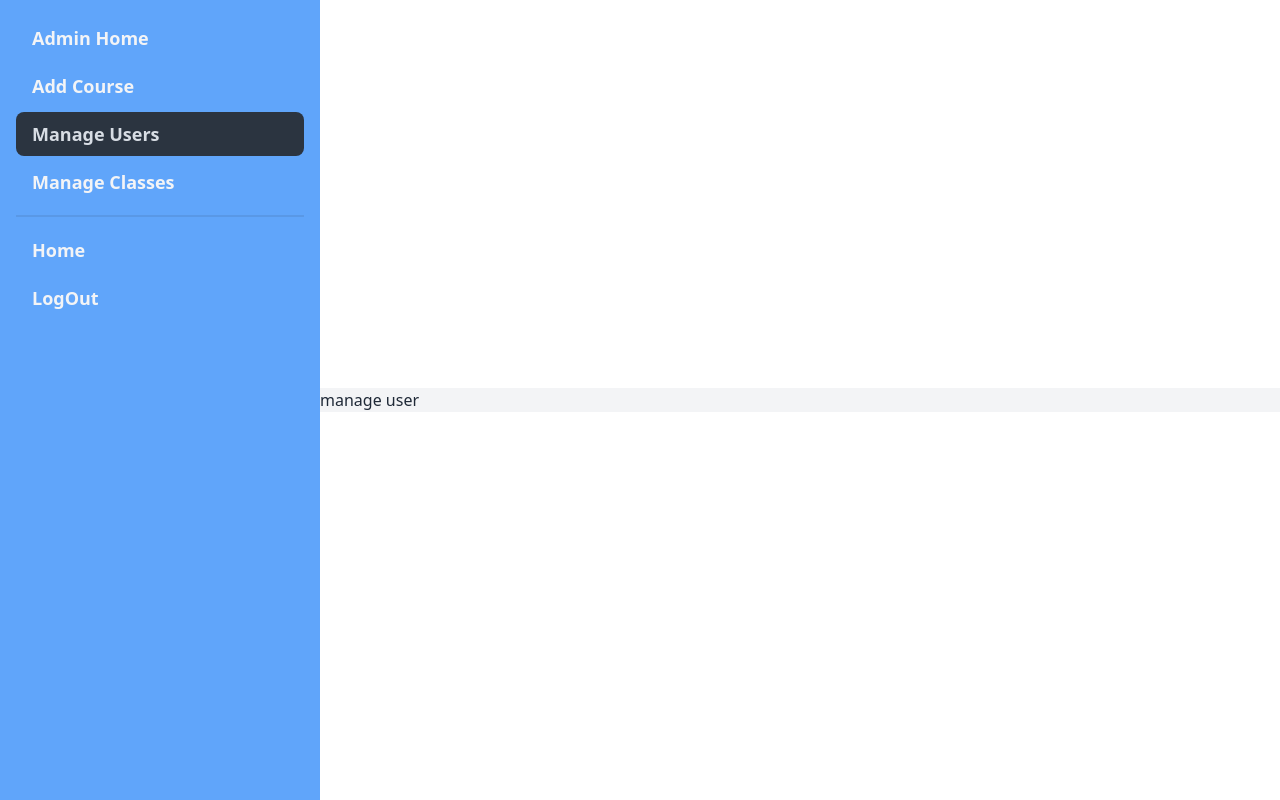
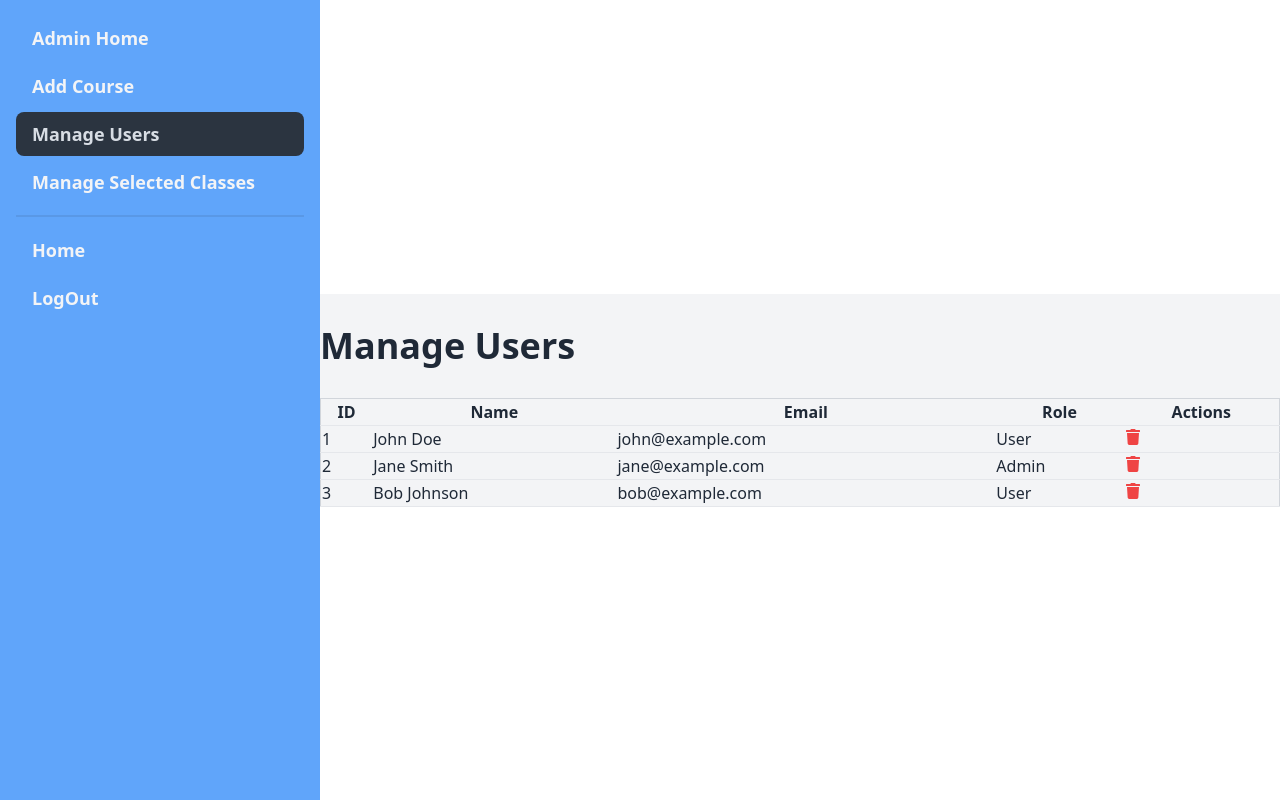
Before and after one commit to dev-nirob1/Accent-adept-client, a React (Vite) app: page /dashboard/manage-users in a window 1280 px wide. Built offline with nearby package versions, Linux system fonts and the light colour scheme; no server answers.

Commit message:
user info added in database implemented

```diff
--- a/src/AuthProvider/AuthProvider.jsx
+++ b/src/AuthProvider/AuthProvider.jsx
@@ -1,5 +1,5 @@
 import { createContext, useEffect, useState } from "react";
-import { GoogleAuthProvider, createUserWithEmailAndPassword, getAuth, onAuthStateChanged, signInWithEmailAndPassword, signInWithPopup, signOut } from "firebase/auth";
+import { GoogleAuthProvider, createUserWithEmailAndPassword, getAuth, onAuthStateChanged, signInWithEmailAndPassword, signInWithPopup, signOut, updateProfile } from "firebase/auth";
 import { app } from "../Firebase/firebase.config";
 
 export const AuthContext = createContext()
@@ -12,27 +12,35 @@ const AuthProvider = ({ children }) => {
     const googleProvider = new GoogleAuthProvider()
 
     //create user with email/pass
-    const createUser = (email, password)=>{
+    const createUser = (email, password) => {
         setLoading(true)
-       return createUserWithEmailAndPassword(auth, email, password);
+        return createUserWithEmailAndPassword(auth, email, password);
     }
 
     //login with email/pass
-    const login = (email, password)=> {
+    const login = (email, password) => {
         setLoading(true)
         return signInWithEmailAndPassword(auth, email, password)
     }
 
     //google login/
-    const googleLogin = ()=>{
+    const googleLogin = () => {
         setLoading(true)
         return signInWithPopup(auth, googleProvider)
     }
 
     //signout
-    const logOut = ()=>{
+    const logOut = () => {
         setLoading(true)
         return signOut(auth)
+    }
+
+    //update profile
+    const updateUserProfile = (name, photo) => {
+        setLoading(true)
+        return updateProfile(auth.currentUser, {
+            displayName: name, photoURL: photo
+        })
     }
 
     //observer
@@ -54,6 +62,7 @@ const AuthProvider = ({ children }) => {
         createUser,
         login,
         googleLogin,
+        updateUserProfile,
         logOut
     }
 
--- a/src/Pages/DashBoard/Admin/ManageUsers.jsx
+++ b/src/Pages/DashBoard/Admin/ManageUsers.jsx
@@ -1,7 +1,66 @@
+// ManageUsers.js
+
+import { useState, useContext } from 'react';
+import { FaTrash } from 'react-icons/fa';
+// import { AuthContext } from './AuthContext';
+
 const ManageUsers = () => {
+    //   const { user } = useContext(AuthContext);
+
+    // Placeholder user data
+    const [users, setUsers] = useState([
+        { id: 1, name: 'John Doe', email: 'john@example.com', role: 'User' },
+        { id: 2, name: 'Jane Smith', email: 'jane@example.com', role: 'Admin' },
+        { id: 3, name: 'Bob Johnson', email: 'bob@example.com', role: 'User' },
+        // Add more user data as needed
+    ]);
+
+    // Function to handle user deletion
+    const handleDeleteUser = (id) => {
+        // Remove the user with the specified id
+        setUsers(users.filter((user) => user.id !== id));
+    };
+
+    // Check if the authenticated user is an admin
+    //   const isAdmin = user && user.role === 'Admin';
+
     return (
-        <div>
-            manage user
+        <div className="container mx-auto mt-8">
+            <h1 className="text-4xl font-bold text-gray-800 mb-8">Manage Users</h1>
+
+            <div className="overflow-x-auto">
+                {/* User Table */}
+                <table className="min-w-full border border-gray-300">
+                    <thead>
+                        <tr>
+                            <th className="border-b">ID</th>
+                            <th className="border-b">Name</th>
+                            <th className="border-b">Email</th>
+                            <th className="border-b">Role</th>
+                            <th className="border-b">Actions</th>
+                        </tr>
+                    </thead>
+                    <tbody>
+                        {users.map((user) => (
+                            <tr key={user.id}>
+                                <td className="border-b">{user.id}</td>
+                                <td className="border-b">{user.name}</td>
+                                <td className="border-b">{user.email}</td>
+                                <td className="border-b">{user.role}</td>
+                                <td className="border-b">
+                                    <button
+                                        className="text-red-500 hover:text-red-700"
+                                        onClick={() => handleDeleteUser(user.id)}
+                                    >
+                                        <FaTrash />
+                                    </button>
+                                </td>
+                            </tr>
+                        ))}
+                    </tbody>
+                </table>
+            </div>
+
         </div>
     );
 };
--- a/src/Pages/DashBoard/DashBoard/AdminDashboard.jsx
+++ b/src/Pages/DashBoard/DashBoard/AdminDashboard.jsx
@@ -7,7 +7,7 @@ const AdminDashboard = () => {
                     <li><NavLink to="admin-home">Admin Home</NavLink></li>
                     <li><NavLink to="add-course">Add Course</NavLink></li>
                     <li><NavLink to="manage-users">Manage Users</NavLink></li>
-                    <li><NavLink to="manage-classes">Manage Classes</NavLink></li>
+                    <li><NavLink to="manage-classes">Manage Selected Classes</NavLink></li>
                     {/* <li><NavLink to="paymentHistory">Payment History</NavLink></li> */}
 
                     <div className="divider"></div>
--- a/src/Pages/Register/Register.jsx
+++ b/src/Pages/Register/Register.jsx
@@ -4,32 +4,56 @@ import { AiFillEye, AiFillEyeInvisible } from "react-icons/ai";
 import { FaGoogle } from 'react-icons/fa';
 import Lottie from "lottie-react";
 import animationData from "./../../assets/animation_lnbsqrcr.json"
-import { Link } from "react-router-dom";
+import { Link, useNavigate } from "react-router-dom";
 import { AuthContext } from "../../AuthProvider/AuthProvider";
 import { Helmet } from "react-helmet-async";
 
 const Register = () => {
-    const {createUser} = useContext(AuthContext)
+    const { createUser, updateUserProfile } = useContext(AuthContext)
 
     const {
         register,
         handleSubmit,
-        // watch,
+        reset,
         formState: { errors },
         getValues
     } = useForm();
 
     const [passwordToggle, setPasswordToggle] = useState(false);
     const [confirmPasswordToggle, setConfirmPasswordToggle] = useState(false);
+    const navigate = useNavigate()
 
     const onSubmit = (data) => {
         createUser(data.email, data.password)
-        .then(result => {
-            console.log(result)
-        })
-        .catch(error => {
-            console.log(error.message)
-        })
+            .then(result => {
+                console.log(result)
+                updateUserProfile(data.name, data.photoUrl)
+                    .then(() => {
+                        const savedUser = { name: data.name, email: data.email, photo: data.photoUrl, role: 'user' }
+
+                        fetch('http://localhost:5000/users/', {
+                            method: 'PUT',
+                            headers: {
+                                'content-type': 'application/json'
+                            },
+                            body: JSON.stringify(savedUser)
+                        })
+                            .then(res => res.json())
+                            .then(data => {
+                                if (data.acknowledged) {
+                                    alert('Registration success')
+                                }
+                                reset()
+                                navigate('/')
+                            })
+                    })
+                    .catch(error => {
+                        alert(error.message)
+                    })
+            })
+            .catch(error => {
+                alert(error.message)
+            })
     };
 
     // const password = watch("password", "");
--- a/src/Shared/Navbar/Navbar.jsx
+++ b/src/Shared/Navbar/Navbar.jsx
@@ -25,7 +25,7 @@ const Navbar = () => {
                         <li><Link to='/'>Home</Link></li>
                         <li><Link to='/instructors'>Instructors</Link></li>
                         <li><Link to='/classes'>Classes </Link></li>
-                        <li><Link to='/DashBoard'>DashBoard </Link></li>
+                        <li><Link to='/DashBoard/admin-home'>DashBoard </Link></li>
                     </ul>
                 </div>
                 <Link to="/" className="text-2xl md:text-4xl font-semibold text-white">Accent Adept</Link>
@@ -36,10 +36,10 @@ const Navbar = () => {
                     <li className="rounded px-3 py-2 hover:text-[#6B6FF7] hover:bg-white"><Link to='/'>Home</Link></li>
                     <li className="rounded px-3 py-2 hover:text-[#6B6FF7] hover:bg-white"><Link to='/instructors'>Instructors</Link></li>
                     <li className="rounded px-3 py-2 hover:text-[#6B6FF7] hover:bg-white"><Link to='/classes'>Classes</Link></li>
-                    <li className="rounded px-3 py-2 hover:text-[#6B6FF7] hover:bg-white"><Link to='/dashboard'>DashBoard</Link></li>
+                    <li className="rounded px-3 py-2 hover:text-[#6B6FF7] hover:bg-white"><Link to='/dashboard/admin-home'>DashBoard</Link></li>
                     {
                         user ? <>
-                            <img className="w-12 h-12 rounded-full border-4" src="" alt="profile" title={user.displayName} />
+                            <img className="w-12 h-12 rounded-full border-4" src={user.photoURL} alt="profile" title={user.displayName} />
                             <button onClick={handleLogout} className="border-2 px-5 p-2 bg-white text-blue-600 rounded font-medium">Logout</button>
                         </>
                             :
@@ -49,7 +49,7 @@ const Navbar = () => {
             </div>
             {user ?
                 <>
-                    <img className="w-12 h-12 rounded-full md:hidden ml-auto border-4" src="" alt="profile" title={user.displayName} />
+                    <img className="w-12 h-12 rounded-full md:hidden ml-auto border-4" src={user.photoURL} alt="profile" title={user.displayName} />
                     <button onClick={handleLogout} className="md:border-2 px-4 md:px-5 md:hidden py-2 bg-white text-blue-600 rounded font-medium mx-2">Logout</button>
                 </>
                 :
```
